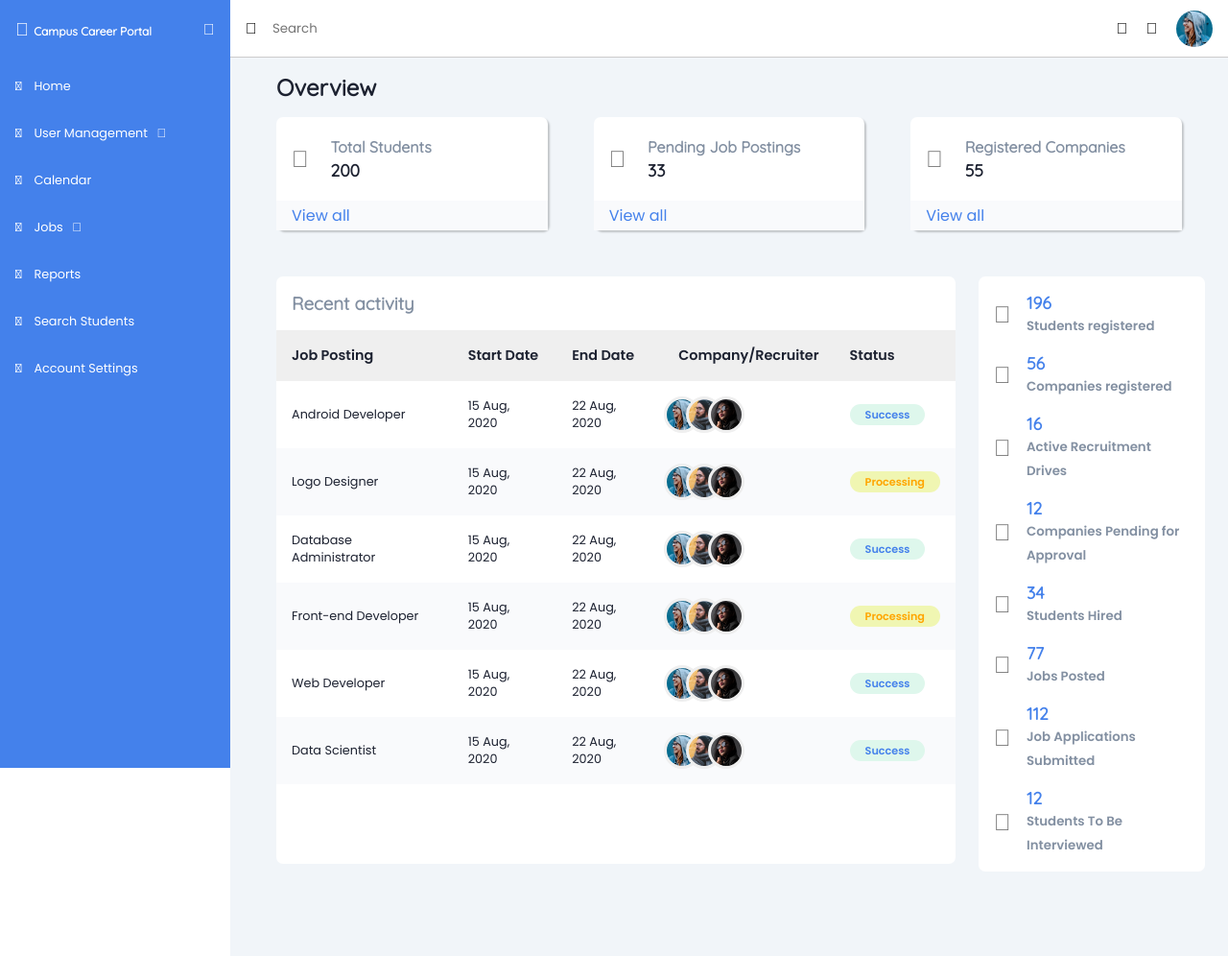
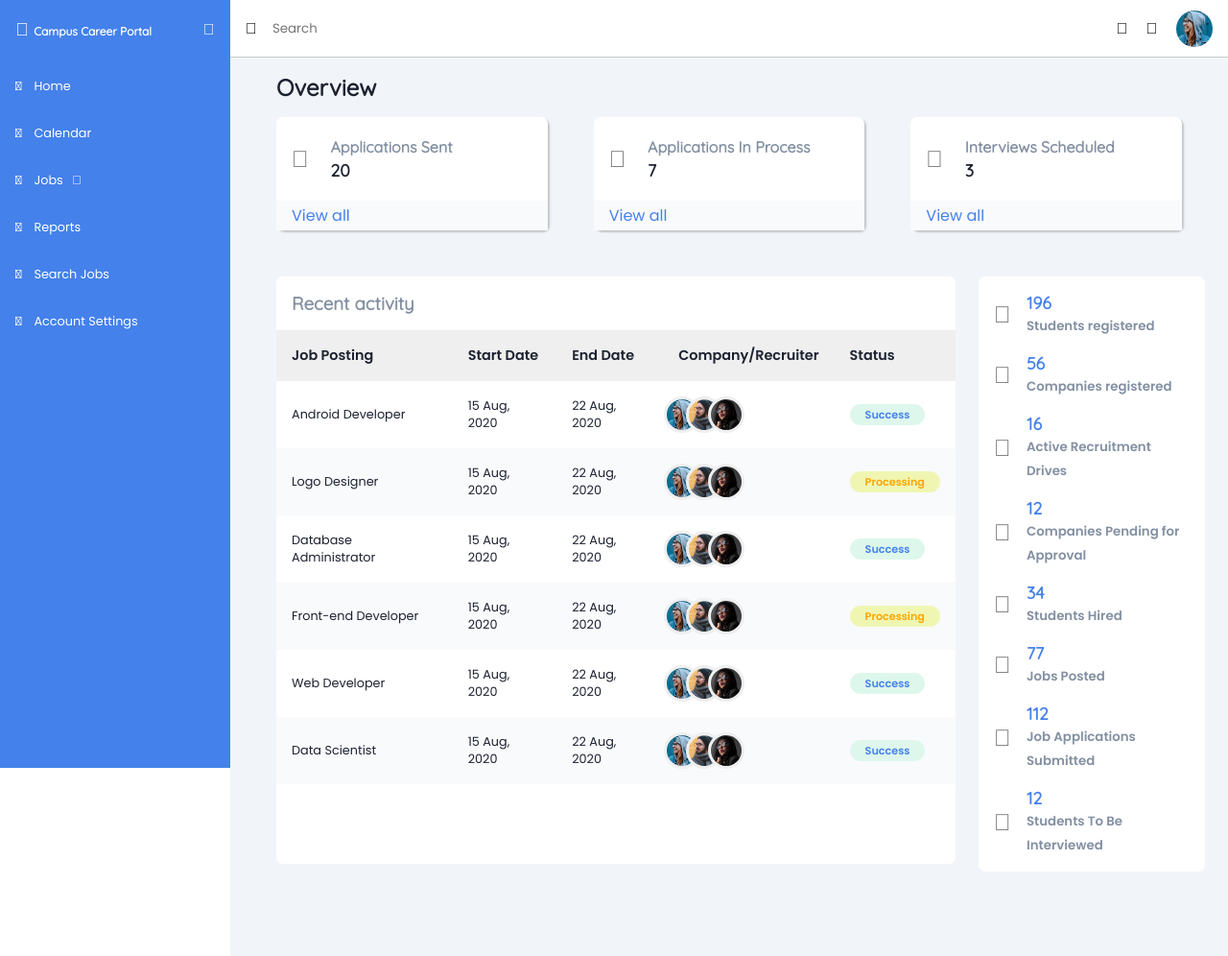
Before and after one commit to qiraahmad/campus-career-portal, a Flask app: page /student_dashboard in a window 1280 px wide. Shown: the whole page at 96% size. Run offline with Flask 2, Linux system fonts and the light colour scheme; some libraries are stand-ins or nearby versions.

Commit message:
addition of user dashboards

```diff
--- a/templates/student_dashboard.html
+++ b/templates/student_dashboard.html
@@ -66,27 +66,6 @@ display: none
                 </li>
 
                 <li>
-                    <a href="" class="user-btn">
-                        <span class="ti-face-smile"></span>
-                        <span>User Management<span class="ti-arrow-down"></span></span>
-                    </a>
-
-                    <ul id="user-show">
-                        <li>
-                            <a href="">
-                                <span class="ti-briefcase"></span>
-                                <span class="text">Recruiters</span>
-                            </a>
-                        </li>
-                        <li>
-                            <a href="">
-                                <span class="ti-user"></span>
-                                <span class="text">Students</span>
-                            </a>
-                        </li>
-                    </ul>
-                </li>
-                <li>
                     <a href="">
                         <span class="ti-calendar"></span>
                         <span>Calendar</span>
@@ -101,14 +80,8 @@ display: none
                     <ul id="user-show">
                         <li>
                             <a href="">
-                                <span class="ti-pencil-alt"></span>
-                                <span class="text">Submit Job to CSO</span>
-                            </a>
-                        </li>
-                        <li>
-                            <a href="">
                                 <span class="ti-archive"></span>
-                                <span class="text">Your Jobs</span>
+                                <span class="text">Jobs Applied For</span>
                             </a>
                         </li>
                         <li>
@@ -129,7 +102,7 @@ display: none
                 <li>
                     <a href="">
                         <span class="ti-search"></span>
-                        <span>Search Students</span>
+                        <span>Search Jobs</span>
                     </a>
                 </li>
 
@@ -167,10 +140,10 @@ display: none
 
                 <div class="card-single">
                     <div class="card-body">
-                        <span class="ti-face-smile"></span>
+                        <span class="ti-briefcase"></span>
                         <div>
-                            <h5>Total Students</h5>
-                            <h4>200</h4>
+                            <h5>Applications Sent</h5>
+                            <h4>20</h4>
                         </div>
                     </div>
                     <div class="card-footer">
@@ -180,10 +153,10 @@ display: none
 
                 <div class="card-single">
                     <div class="card-body">
-                        <span class="ti-reload"></span>
+                        <span class="ti-write"></span>
                         <div>
-                            <h5>Pending Job Postings</h5>
-                            <h4>33</h4>
+                            <h5>Applications In Process</h5>
+                            <h4>7</h4>
                         </div>
                     </div>
                     <div class="card-footer">
@@ -193,16 +166,17 @@ display: none
 
                 <div class="card-single">
                     <div class="card-body">
-                        <span class="ti-check-box"></span>
+                        <span class="ti-calendar"></span>
                         <div>
-                            <h5>Registered Companies</h5>
-                            <h4>55</h4>
+                            <h5>Interviews Scheduled</h5>
+                            <h4>3</h4>
                         </div>
                     </div>
                     <div class="card-footer">
                         <a href="">View all</a>
                     </div>
                 </div>
+
             </div>
 
             <section class="recent">
```
